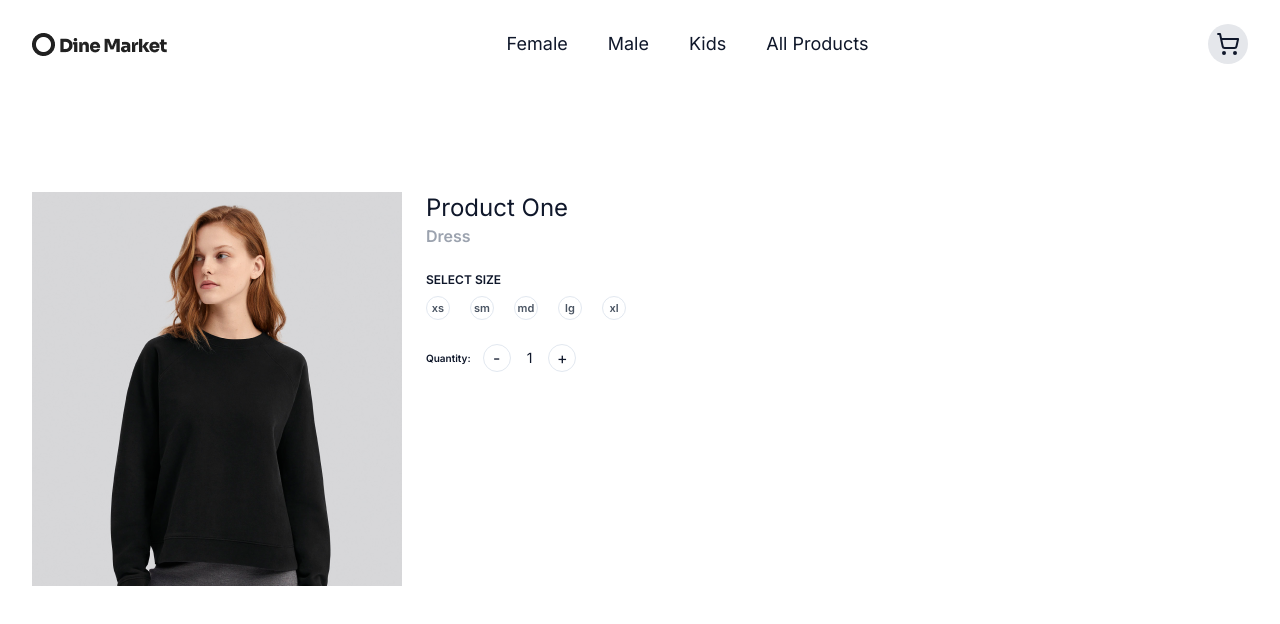
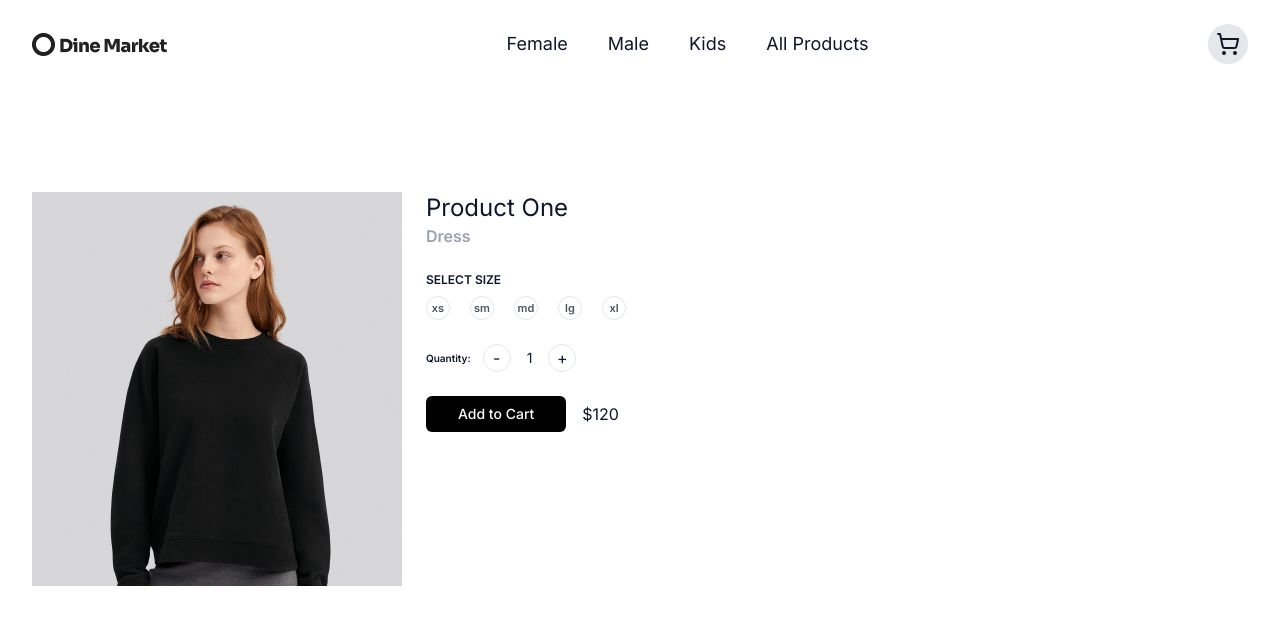
Before and after one commit to Abdullah-Younus/Shadcn-ui-ecommerce, a Next.js app: page /products/1 in a window 1280 px wide. Shown: the top 624 px of the page. Built offline with nearby package versions, Linux system fonts and the light colour scheme.

Commit message:
local changes

```diff
--- a/src/app/products/[id]/page.tsx
+++ b/src/app/products/[id]/page.tsx
@@ -2,6 +2,7 @@ import { products } from "@/utils/mock";
 import { ProductCard } from "@/components/ProductCard";
 import Image, { StaticImageData } from "next/image";
 import Quantity from "@/components/Quantity";
+import { Button } from "@/components/ui/button";
 
 
 const getProductDetails = (id: number) => {
@@ -50,6 +51,11 @@ export default function Page({ params }: { params: { id: number } }) {
                                 <h3 className="text-[10px] font-semibold">Quantity:</h3>
                                 <Quantity />
                             </div>
+                            <div className="flex mt-6 items-center gap-x-4">
+                                <Button className="bg-black h-9 px-8">Add to Cart</Button>
+                                <h2>${eachItem.price}</h2>
+                            </div>
+
                         </div>
                     </div>
 
--- a/src/components/Quantity.tsx
+++ b/src/components/Quantity.tsx
@@ -1,6 +1,7 @@
 "use client";
 
 import { useState } from "react";
+import { Button } from "./ui/button";
 
 const Quantity = () => {
 
```
